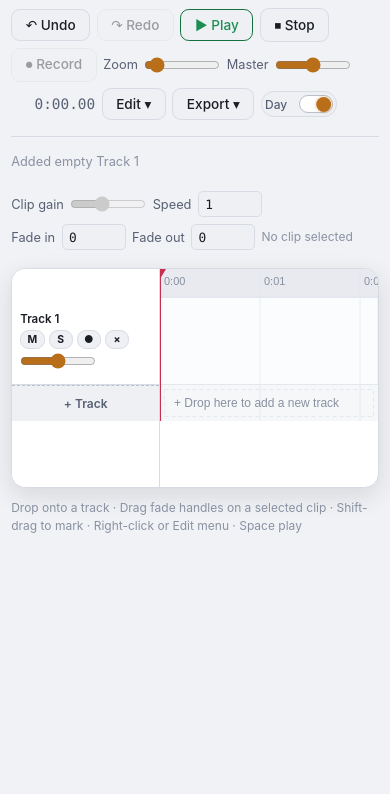
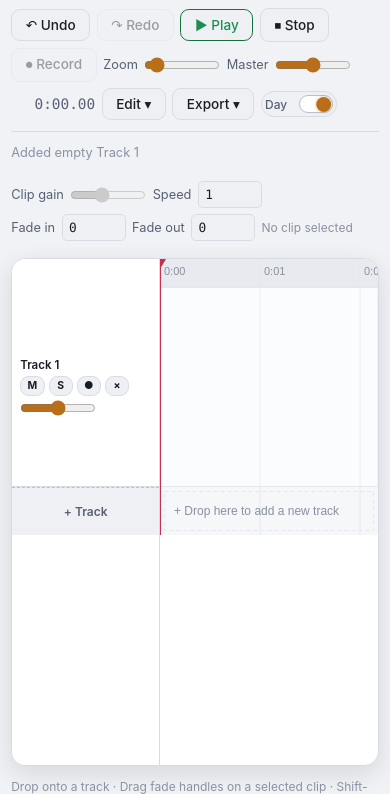
Before and after one commit to toeffe/SoundEditor, a website built with Vite: page index.html in a window 390 px wide. Both pictures are taken after a click on the button "+ Track". Shown: the part 50-844 px from the top of the page. Built offline with nearby package versions, Linux system fonts and the light colour scheme; files whose address does not match are found by name; what @ffmpeg/ffmpeg, @ffmpeg/util would draw is missing.

Commit message:
Refactor CSS and TypeScript for improved layout and responsiveness; add dynamic lane height adjustment in Timeline component and enhance styling for better visual consistency.

```diff
--- a/src/style.css
+++ b/src/style.css
@@ -101,13 +101,15 @@
   #status, button, .theme-toggle__thumb { transition: background-color 0.15s ease, border-color 0.15s ease, color 0.15s ease, transform 0.1s ease; }
 }
 
-html, body { height: 100%; }
+html, body {
+  height: 100%;
+  overflow: hidden;
+}
 
 body {
   background: var(--bg);
   color: var(--text);
   font-family: var(--font-ui);
-  overflow-x: hidden;
   -webkit-font-smoothing: antialiased;
 }
 
@@ -116,7 +118,16 @@ body {
   outline-offset: 2px;
 }
 
-#app { max-width: 1240px; margin: 0 auto; padding: var(--space-3) var(--space-3) var(--space-4); }
+#app {
+  height: 100%;
+  max-width: none;
+  margin: 0;
+  padding: var(--space-2) var(--space-3);
+  display: flex;
+  flex-direction: column;
+  min-height: 0;
+  box-sizing: border-box;
+}
 
 /* ------------------------------------------------------------------ */
 /* Header                                                               */
@@ -126,8 +137,9 @@ header {
   display: flex;
   align-items: center;
   justify-content: space-between;
-  margin-bottom: var(--space-3);
-  padding-bottom: var(--space-3);
+  flex-shrink: 0;
+  margin-bottom: var(--space-2);
+  padding-bottom: var(--space-2);
   border-bottom: 1px solid var(--border);
   flex-wrap: wrap;
   gap: var(--space-2);
@@ -167,6 +179,7 @@ h1 .brand-sub {
 }
 
 .toolbar {
+  flex-shrink: 0;
   margin-bottom: var(--space-2);
   padding: var(--space-1) 0;
 }
@@ -282,6 +295,7 @@ input[type="number"] {
 /* ------------------------------------------------------------------ */
 
 .status {
+  flex-shrink: 0;
   min-height: 1.25rem;
   margin: 0 0 var(--space-2);
   font-size: 0.8rem;
@@ -300,13 +314,14 @@ input[type="number"] {
 .timeline-row {
   display: flex;
   align-items: stretch;
+  flex: 1 1 auto;
+  min-height: 0;
   border: 1px solid var(--border);
   border-radius: var(--radius-lg);
-  margin-bottom: var(--space-2);
+  margin-bottom: 0;
   background: var(--canvas-bg);
   box-shadow: var(--shadow);
   overflow: hidden;
-  min-height: 220px;
 }
 
 .track-headers {
@@ -572,6 +587,7 @@ input[type="number"] {
 }
 
 .app-hint {
+  flex-shrink: 0;
   margin-top: var(--space-2);
 }
 
@@ -593,7 +609,16 @@ label { font-size: 0.8rem; color: var(--text-dim); display: inline-flex; align-i
 /* ------------------------------------------------------------------ */
 
 @media (max-width: 640px) {
-  #app { padding: var(--space-2); }
+  html, body { overflow: auto; }
+  #app {
+    height: auto;
+    min-height: 100%;
+    padding: var(--space-2);
+  }
+  .timeline-row {
+    flex: 1 1 auto;
+    min-height: 280px;
+  }
   header { flex-direction: column; align-items: stretch; }
   .controls, .toolbar { gap: var(--space-1); }
   input[type="range"] { width: 76px; }
--- a/src/ui/Timeline.ts
+++ b/src/ui/Timeline.ts
@@ -16,8 +16,12 @@ type DragType =
   | 'select';
 
 export const RULER_HEIGHT = 28;
+/** Minimum / default lane height. */
 export const LANE_HEIGHT = 88;
-export const ADD_STRIP_HEIGHT = 36;
+/** Cap so a few tracks fill the window without a giant empty lane. */
+export const MAX_LANE_HEIGHT = 200;
+/** Fixed height of the "+ Track" strip (clickable, not viewport-filling). */
+export const ADD_STRIP_HEIGHT = 48;
 export const TRACK_HEADER_WIDTH = 148;
 
 interface ThemeColors {
@@ -68,6 +72,9 @@ export class Timeline {
   mode: 'normal' | 'envelope' = 'normal';
   showSpectrogram = false;
   selection: TimeSelection | null = null;
+
+  /** Per-track lane height; grows with available viewport (capped). */
+  private laneHeight = LANE_HEIGHT;
 
   private colors: ThemeColors = readThemeColors();
   private scrollLeft = 0;
@@ -275,7 +282,7 @@ export class Timeline {
 
   private contentHeight(): number {
     const n = this.project?.tracks.length ?? 0;
-    const lanes = Math.max(1, n) * LANE_HEIGHT;
+    const lanes = Math.max(1, n) * this.laneHeight;
     return RULER_HEIGHT + lanes + ADD_STRIP_HEIGHT;
   }
 
@@ -286,7 +293,17 @@ export class Timeline {
   private resize() {
     const wrap = this.scroller();
     const viewW = Math.max(100, wrap.clientWidth);
-    const h = this.contentHeight();
+    const viewH = Math.max(160, wrap.clientHeight || 0);
+    const trackCount = Math.max(1, this.project?.tracks.length ?? 0);
+
+    // Stretch lanes into leftover space (capped); keep "+ Track" a fixed strip.
+    const roomForLanes = Math.max(LANE_HEIGHT, viewH - RULER_HEIGHT - ADD_STRIP_HEIGHT);
+    this.laneHeight = Math.min(
+      MAX_LANE_HEIGHT,
+      Math.max(LANE_HEIGHT, Math.floor(roomForLanes / trackCount))
+    );
+
+    const h = Math.max(this.contentHeight(), viewH);
     const dpr = window.devicePixelRatio || 1;
 
     this.spacer.style.width = this.contentWidth() + 'px';
@@ -306,14 +323,14 @@ export class Timeline {
   }
 
   private trackY(orderIndex: number): number {
-    return RULER_HEIGHT + orderIndex * LANE_HEIGHT;
+    return RULER_HEIGHT + orderIndex * this.laneHeight;
   }
 
   private trackIndexAtY(y: number): number {
     if (y < RULER_HEIGHT) return -1;
     const n = this.project?.tracks.length ?? 0;
     if (n === 0) return -1;
-    const idx = Math.floor((y - RULER_HEIGHT) / LANE_HEIGHT);
+    const idx = Math.floor((y - RULER_HEIGHT) / this.laneHeight);
     if (idx < 0) return -1;
     if (idx >= n) return -1; // add-strip / below
     return idx;
@@ -324,7 +341,7 @@ export class Timeline {
     if (y < RULER_HEIGHT) return null;
     const n = this.project?.tracks.length ?? 0;
     if (n === 0) return -1;
-    const idx = Math.floor((y - RULER_HEIGHT) / LANE_HEIGHT);
+    const idx = Math.floor((y - RULER_HEIGHT) / this.laneHeight);
     if (idx < 0) return null;
     if (idx >= n) return -1;
     return idx;
@@ -376,21 +393,21 @@ export class Timeline {
     if (tracks.length === 0) {
       const y = RULER_HEIGHT;
       ctx.fillStyle = withAlpha(c.clip, 0.25);
-      ctx.fillRect(0, y, w, LANE_HEIGHT);
+      ctx.fillRect(0, y, w, this.laneHeight);
       ctx.strokeStyle = c.grid;
       ctx.setLineDash([6, 4]);
-      ctx.strokeRect(4.5, y + 4.5, w - 9, LANE_HEIGHT - 9);
+      ctx.strokeRect(4.5, y + 4.5, w - 9, this.laneHeight - 9);
       ctx.setLineDash([]);
       ctx.fillStyle = c.gridText;
       ctx.font = '12px sans-serif';
-      ctx.fillText('Drop audio here to create the first track', 16, y + LANE_HEIGHT / 2 + 4);
+      ctx.fillText('Drop audio here to create the first track', 16, y + this.laneHeight / 2 + 4);
     } else {
       tracks.forEach((_track, i) => {
         const y = this.trackY(i);
         ctx.fillStyle = i % 2 === 0 ? withAlpha(c.clip, 0.35) : withAlpha(c.bg, 0.5);
-        ctx.fillRect(0, y, w, LANE_HEIGHT);
+        ctx.fillRect(0, y, w, this.laneHeight);
         ctx.strokeStyle = c.grid;
-        ctx.strokeRect(0, y + 0.5, w, LANE_HEIGHT - 1);
+        ctx.strokeRect(0, y + 0.5, w, this.laneHeight - 1);
       });
     }
 
@@ -398,7 +415,7 @@ export class Timeline {
       const ti = tracks.findIndex((t) => t.id === clip.trackId);
       if (ti < 0) continue;
       const y = this.trackY(ti);
-      this.drawClip(clip, y, LANE_HEIGHT - 4, scroll);
+      this.drawClip(clip, y, this.laneHeight - 4, scroll);
     }
 
     // Crossfade overlays
@@ -414,19 +431,19 @@ export class Timeline {
         const x1 = o.start * this.zoom - scroll;
         const x2 = o.end * this.zoom - scroll;
         ctx.fillStyle = withAlpha(c.envelope, 0.25);
-        ctx.fillRect(x1, y + 2, x2 - x1, LANE_HEIGHT - 4);
+        ctx.fillRect(x1, y + 2, x2 - x1, this.laneHeight - 4);
         ctx.strokeStyle = c.envelope;
         ctx.beginPath();
         ctx.moveTo(x1, y + 2);
-        ctx.lineTo(x2, y + LANE_HEIGHT - 2);
-        ctx.moveTo(x1, y + LANE_HEIGHT - 2);
+        ctx.lineTo(x2, y + this.laneHeight - 2);
+        ctx.moveTo(x1, y + this.laneHeight - 2);
         ctx.lineTo(x2, y + 2);
         ctx.stroke();
       }
     }
 
     // "+ Track" drop strip
-    const addY = RULER_HEIGHT + Math.max(1, tracks.length) * LANE_HEIGHT;
+    const addY = RULER_HEIGHT + Math.max(1, tracks.length) * this.laneHeight;
     ctx.fillStyle = this.dropTarget === -1 ? withAlpha(c.clipBorderSelected, 0.2) : withAlpha(c.grid, 0.35);
     ctx.fillRect(0, addY, w, ADD_STRIP_HEIGHT);
     ctx.strokeStyle = c.grid;
@@ -441,14 +458,14 @@ export class Timeline {
     if (this.dropTarget !== null && this.dropTarget >= 0) {
       const y = this.trackY(this.dropTarget);
       ctx.fillStyle = withAlpha(c.clipBorderSelected, 0.22);
-      ctx.fillRect(0, y, w, LANE_HEIGHT);
+      ctx.fillRect(0, y, w, this.laneHeight);
       ctx.strokeStyle = c.clipBorderSelected;
       ctx.lineWidth = 2;
-      ctx.strokeRect(1, y + 1, w - 2, LANE_HEIGHT - 2);
+      ctx.strokeRect(1, y + 1, w - 2, this.laneHeight - 2);
       ctx.lineWidth = 1;
     } else if (this.dropTarget === -1 && tracks.length === 0) {
       ctx.fillStyle = withAlpha(c.clipBorderSelected, 0.22);
-      ctx.fillRect(0, RULER_HEIGHT, w, LANE_HEIGHT);
+      ctx.fillRect(0, RULER_HEIGHT, w, this.laneHeight);
     }
 
     if (this.selection) {
@@ -621,7 +638,7 @@ export class Timeline {
     for (const track of tracks) {
       const row = document.createElement('div');
       row.className = 'track-header' + (this.project.armedTrackId === track.id ? ' armed' : '');
-      row.style.height = LANE_HEIGHT + 'px';
+      row.style.height = this.laneHeight + 'px';
       row.dataset.trackId = track.id;
 
       row.addEventListener('dragover', (e) => {
@@ -723,7 +740,7 @@ export class Timeline {
     if (tracks.length === 0) {
       const spacer = document.createElement('div');
       spacer.className = 'track-header track-header--placeholder';
-      spacer.style.height = LANE_HEIGHT + 'px';
+      spacer.style.height = this.laneHeight + 'px';
       spacer.textContent = 'No tracks';
       this.headersEl.appendChild(spacer);
     }
@@ -847,7 +864,7 @@ export class Timeline {
         const env = [...clip.envelope].sort((a, b) => a.time - b.time);
         for (let i = 0; i < env.length; i++) {
           const px = x + env[i].time * this.zoom;
-          const py = laneTop + 2 + envelopeGainToY(env[i].gain, LANE_HEIGHT - 4);
+          const py = laneTop + 2 + envelopeGainToY(env[i].gain, this.laneHeight - 4);
           if (Math.abs(mx - px) < 8 && Math.abs(my - py) < 8) {
             return { type: 'env-point', clip, pointIdx: i };
           }
@@ -855,7 +872,7 @@ export class Timeline {
         if (time >= clip.start && time <= clip.start + clipDuration(clip)) {
           const local = time - clip.start;
           const g = interpolateEnvelope(clip.envelope, local, 1);
-          const ey = laneTop + 2 + envelopeGainToY(g, LANE_HEIGHT - 4);
+          const ey = laneTop + 2 + envelopeGainToY(g, this.laneHeight - 4);
           if (Math.abs(my - ey) < 10) {
             return { type: 'env-point', clip, pointIdx: -1 };
           }
@@ -1093,7 +1110,7 @@ export class Timeline {
         const local = Math.max(0, Math.min(clipDuration(clip), time - clip.start));
         env[idx] = {
           time: local,
-          gain: envelopeYToGain(my - laneTop - 2, LANE_HEIGHT - 4),
+          gain: envelopeYToGain(my - laneTop - 2, this.laneHeight - 4),
         };
         env.sort((a, b) => a.time - b.time);
         this.dragPointIdx = env.findIndex((p) => Math.abs(p.time - local) < 1e-4);
```
